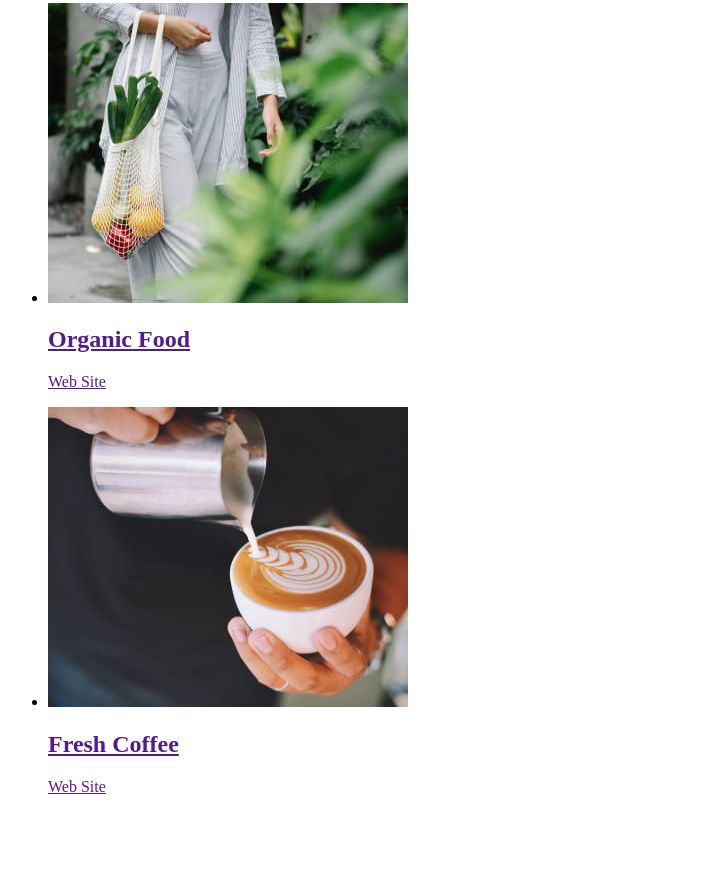
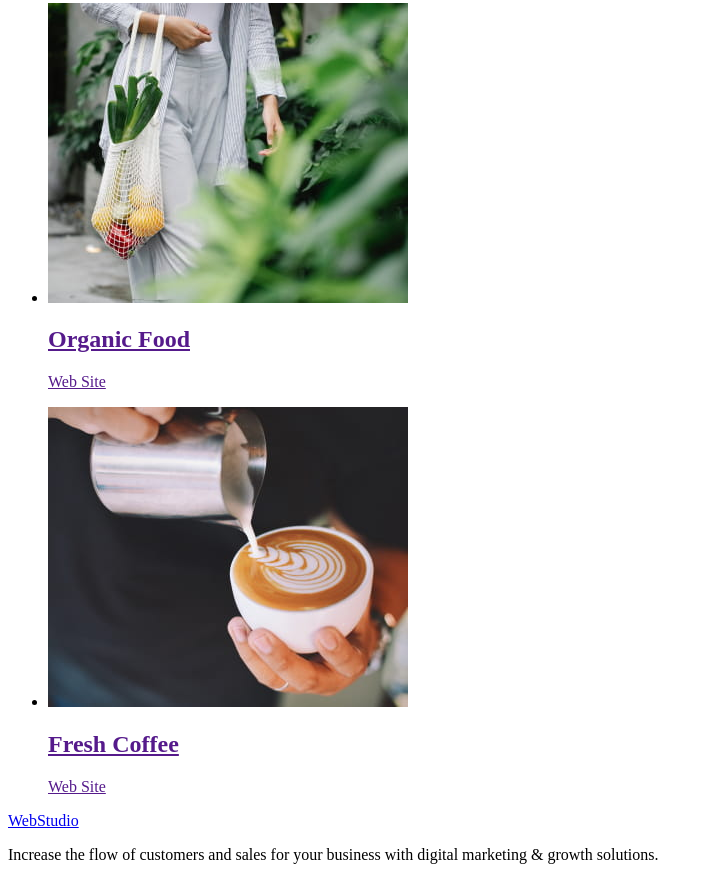
Before and after one commit to Oleggman/goit-markup-hw-02, a plain HTML site: page portfolio.html in a window 1280 px wide. Shown: the part 3167-4047 px from the top of the page, without its empty margins (0-709 px from the left). Before the commit the page ends 3979 px from the top, so only its background shows below. Drawn offline with Linux system fonts and the light colour scheme.

Commit message:
Create footer for portfolio.html

```diff
--- a/portfolio.html
+++ b/portfolio.html
@@ -149,6 +149,14 @@
           </li>
         </ul>
       </section>
+
+      <footer>
+        <a href="./index.html">WebStudio</a>
+        <p>
+          Increase the flow of customers and sales for your business with
+          digital marketing & growth solutions.
+        </p>
+      </footer>
     </main>
   </body>
 </html>
```
